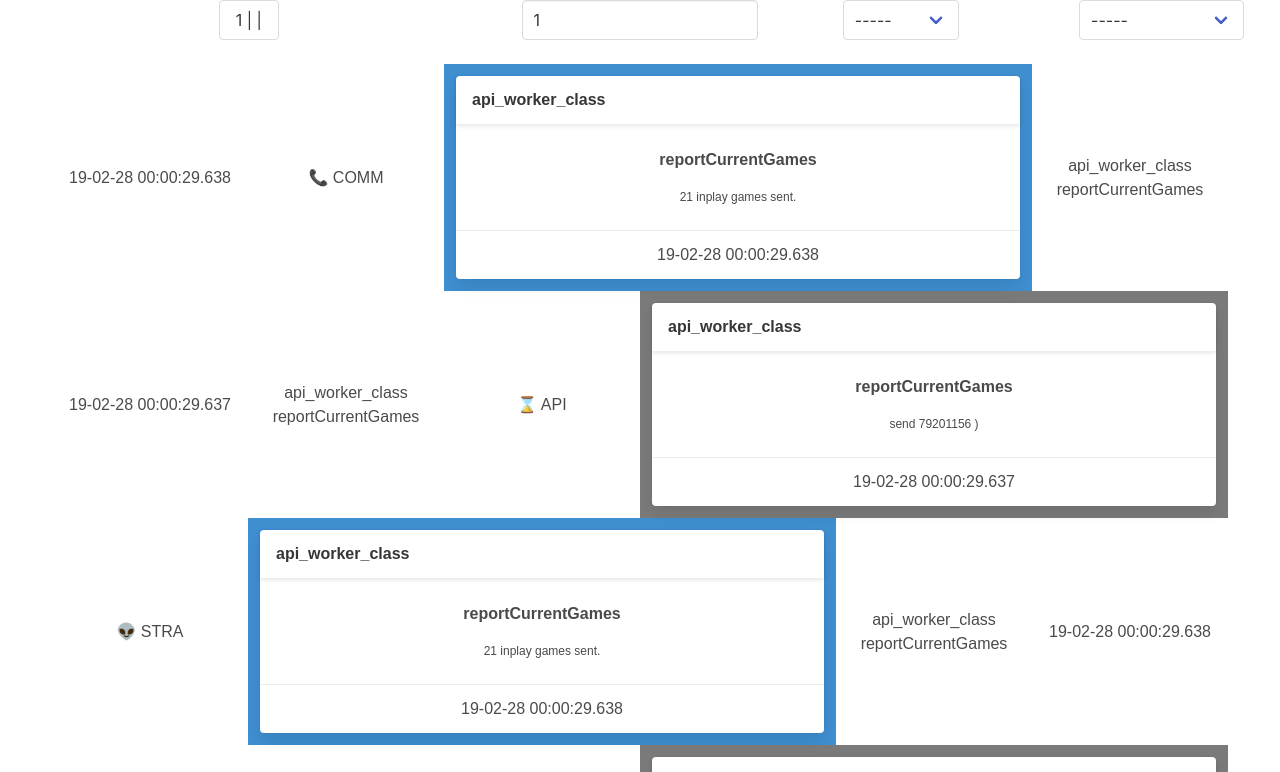
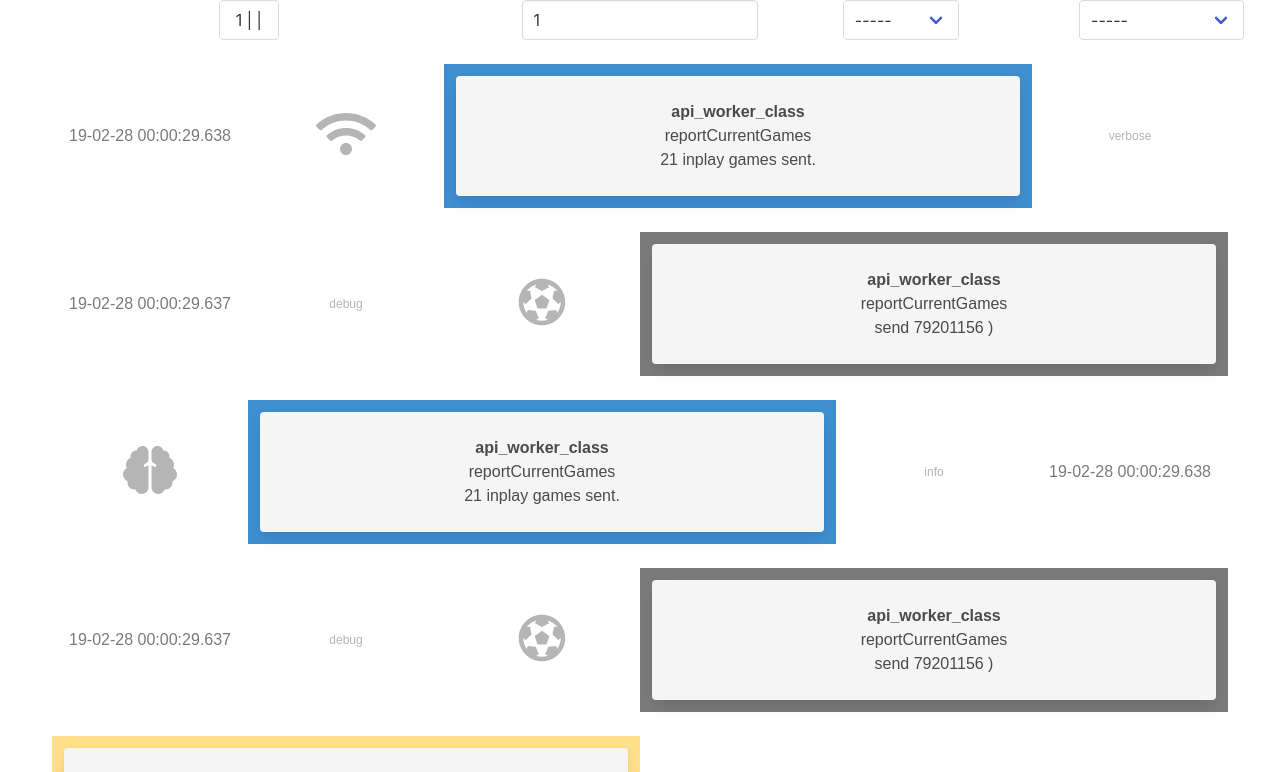
Before and after one commit to Oroneki/winston-logs-front, a React (Create React App) app: page / in a window 1280 px wide. Shown: the top 772 px of the page. Built offline with nearby package versions, Linux system fonts and the light colour scheme.

Commit message:
legal de ler

```diff
--- a/src/App.tsx
+++ b/src/App.tsx
@@ -24,13 +24,14 @@ const getThreadClass = (thread: Worker) => {
 const getThreadText = (thread: Worker) => {
   switch (thread) {
     case 0:
-      return "⛪ MAIN";
+      return <i className="far fa-eye" />;
     case 1:
-      return "👽 STRA";
+      return <i className="fas fa-brain" />;
     case 2:
-      return "📞 COMM";
+      return <i className="fas fa-wifi" />;
+
     case 3:
-      return "⌛ API";
+      return <i className="fas fa-futbol" />;
   }
 };
 
@@ -290,35 +291,37 @@ class LogEntryView extends Component<{ entry: IApiEntry }> {
         className={`column is-6 has-background-info ${getbgColor(this.props
           .entry.l as Level)}`}
       >
-        <div className="card">
-          <header className="card-header">
-            <p className="card-header-title">{this.props.entry.ctx}</p>
-          </header>
+        <div className="card has-background-light">
           <div className="card-content">
             <div className="content">
-              <p className="has-text-weight-bold">{this.props.entry.p}</p>
-              <p className="is-size-7">{this.props.entry.message}</p>
+              <span className="is-size-6 has-text-weight-bold">
+                {this.props.entry.ctx}
+              </span>
+              <br />
+              <span className="is-size-6">{this.props.entry.p}</span>
+              <br />
+              <p className="is-size-6">{this.props.entry.message}</p>
             </div>
           </div>
-          <footer className="card-footer">
-            <span className="card-footer-item">{this.props.entry.t}</span>
-          </footer>
         </div>
       </div>
     );
 
     const workerInfo = (
       <div className="column is-2">
-        {getThreadText(this.props.entry.w as Worker)}
+        <p className="is-size-1 has-text-grey-light">
+          {getThreadText(this.props.entry.w as Worker)}
+        </p>
       </div>
     );
 
-    const timestamp = <div className="column is-2">{this.props.entry.t}</div>;
+    const timestamp = (
+      <div className="column is-2 has-text-grey">{this.props.entry.t}</div>
+    );
 
     const extra = (
-      <div className="column is-2">
-        <p> {this.props.entry.ctx} </p>
-        <p> {this.props.entry.p} </p>
+      <div className="column is-2 has-text-grey-light is-size-7">
+        <p> {this.props.entry.l} </p>
       </div>
     );
 
@@ -333,7 +336,9 @@ class LogEntryView extends Component<{ entry: IApiEntry }> {
             ? [timestamp, workerInfo, card, extra]
             : [timestamp, extra, workerInfo, card]}
         </div>
-        <div className="columns is-vcentered" />
+        <div className="columns is-vcentered">
+          <div className="column" />
+        </div>
       </>
     );
   }
```
